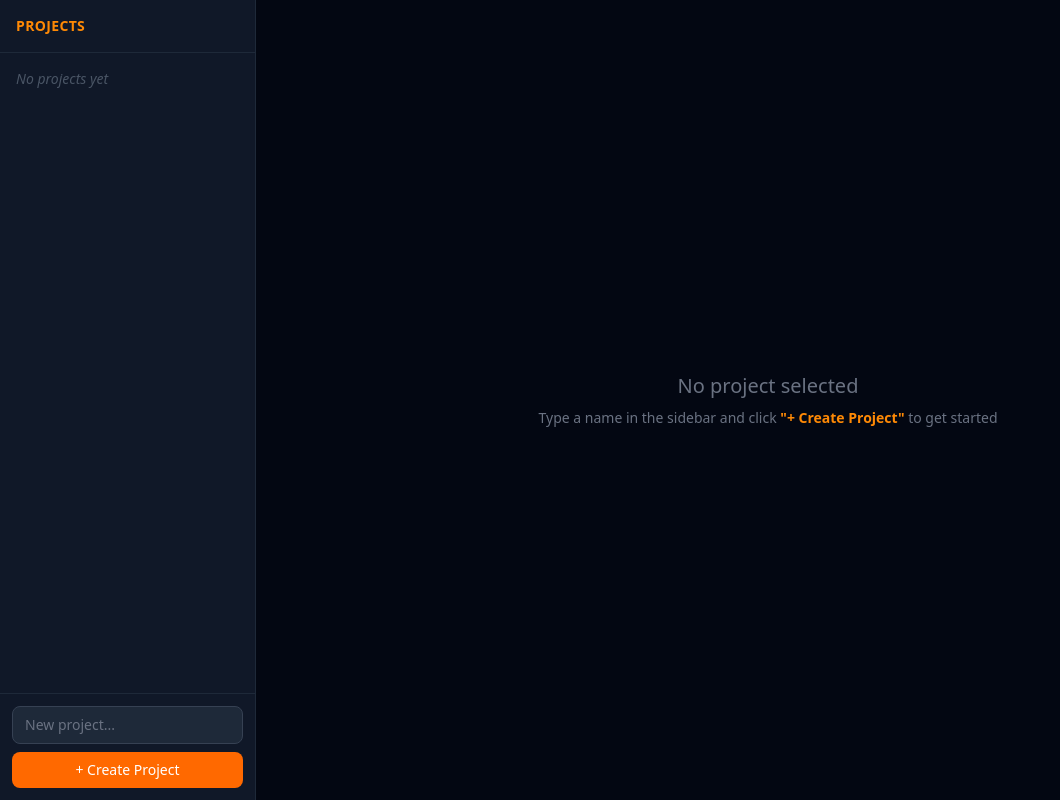
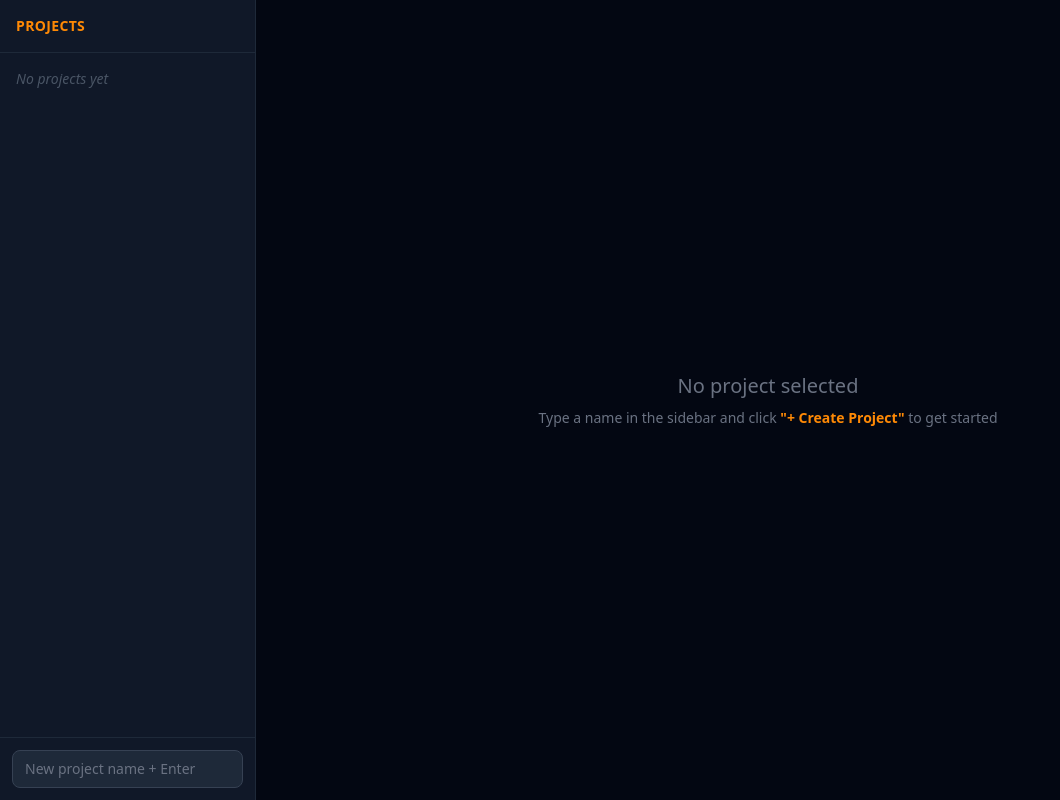
Before and after one commit to SyrineLarbi/to-do-list-, a Next.js app: page / in a window 1280 px wide. Shown: the whole page, without its empty margins (0-1060 px from the left). Built offline with nearby package versions, Linux system fonts and the light colour scheme.

Commit message:
Update ProjectSidebar.tsx

```diff
--- a/src/components/ProjectSidebar.tsx
+++ b/src/components/ProjectSidebar.tsx
@@ -71,15 +71,9 @@ export default function ProjectSidebar({
           type="text"
           value={name}
           onChange={(e) => setName(e.target.value)}
-          placeholder="New project..."
+          placeholder="New project name + Enter"
           className="w-full px-3 py-2 bg-gray-800 border border-gray-700 rounded-lg text-sm text-gray-100 placeholder-gray-500 focus:outline-none focus:ring-2 focus:ring-orange-500"
         />
-        <button
-          type="submit"
-          className="w-full px-3 py-2 bg-orange-500 text-white rounded-lg text-sm font-medium hover:bg-orange-600 cursor-pointer"
-        >
-          + Create Project
-        </button>
       </form>
     </aside>
   );
```
